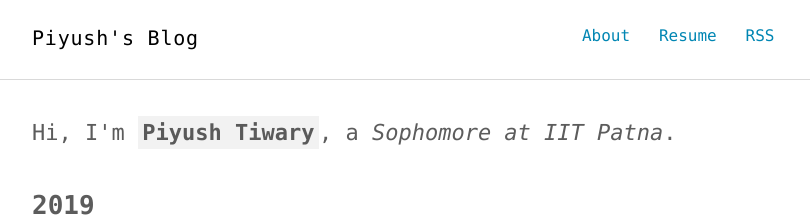
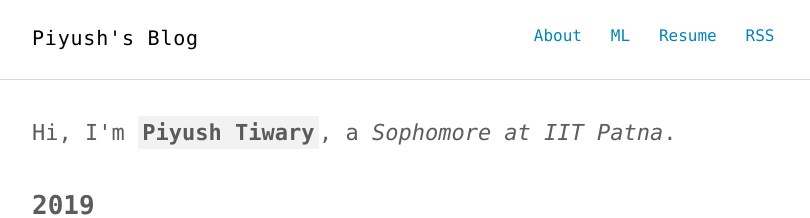
Before and after one commit to backpropagator/backpropagator_old.github.io, a Jekyll site: the page built from index.html, in a window 1280 px wide. Shown: the top 218 px of the page, without its empty margins (232-1042 px from the left). Built offline with Jekyll 4.4.1, drawn with Linux system fonts in a browser that asks for light colours.

Commit message:
Added ML

```diff
--- a/_includes/nav.html
+++ b/_includes/nav.html
@@ -4,6 +4,7 @@
     <h1 class="logo"><a href="{{ '/' | prepend: site.baseurl }}">{{ site.title }}<span>{{ site.title2 }}</span></a></h1>
     <ul class="navbar">
       <li><a href="{{ '/about' | prepend: site.baseurl }}">About</a></li>
+      <li><a href="{{ '/ml' | prepend: site.baseurl }}">ML</a></li>
       <li><a href="{{ '/assets/resume.pdf' | prepend: site.baseurl }}">Resume</a></li>
       <li><a href="{{ "/feed.xml" | prepend: site.baseurl }}" target="_blank">RSS</a></li>
     </ul>
```
